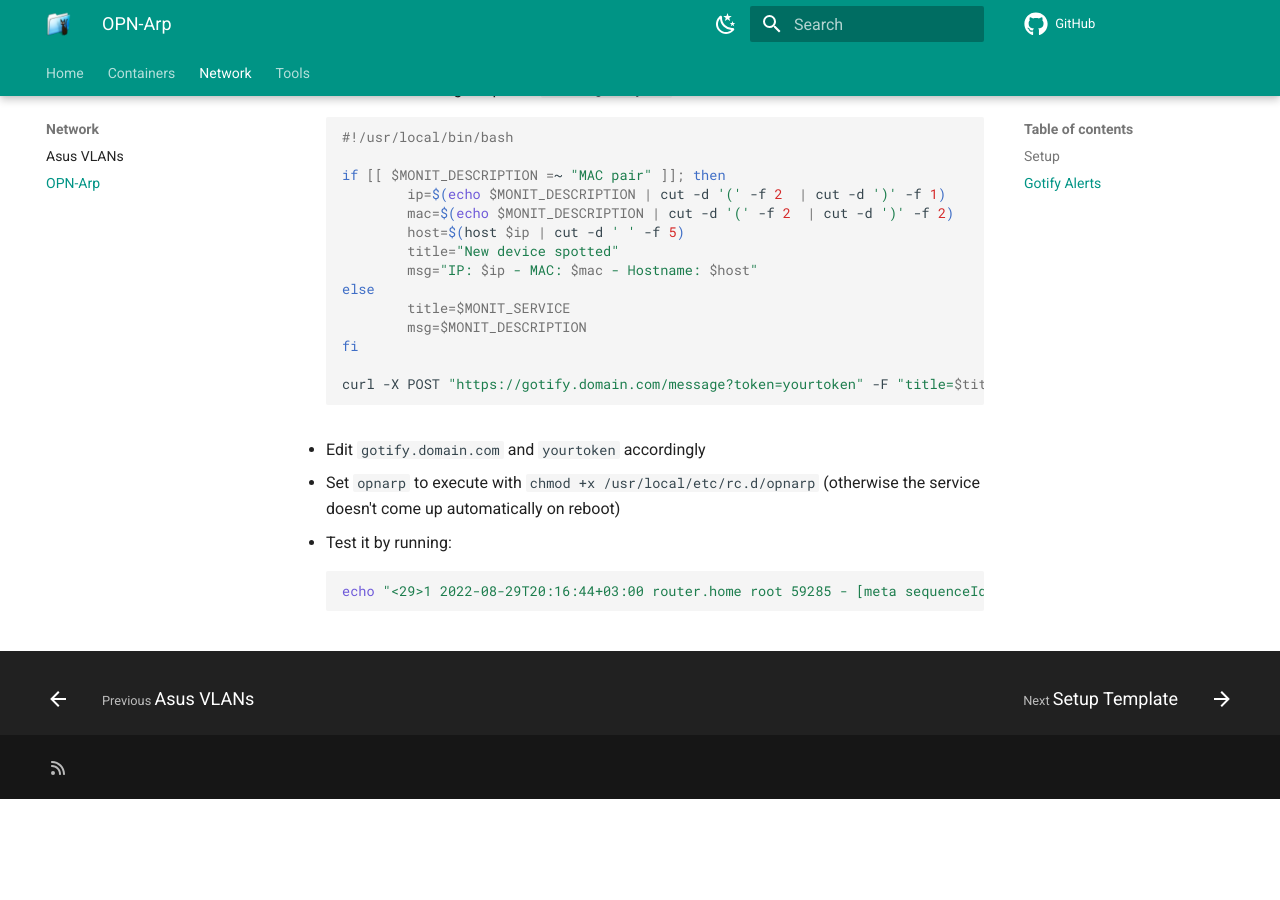
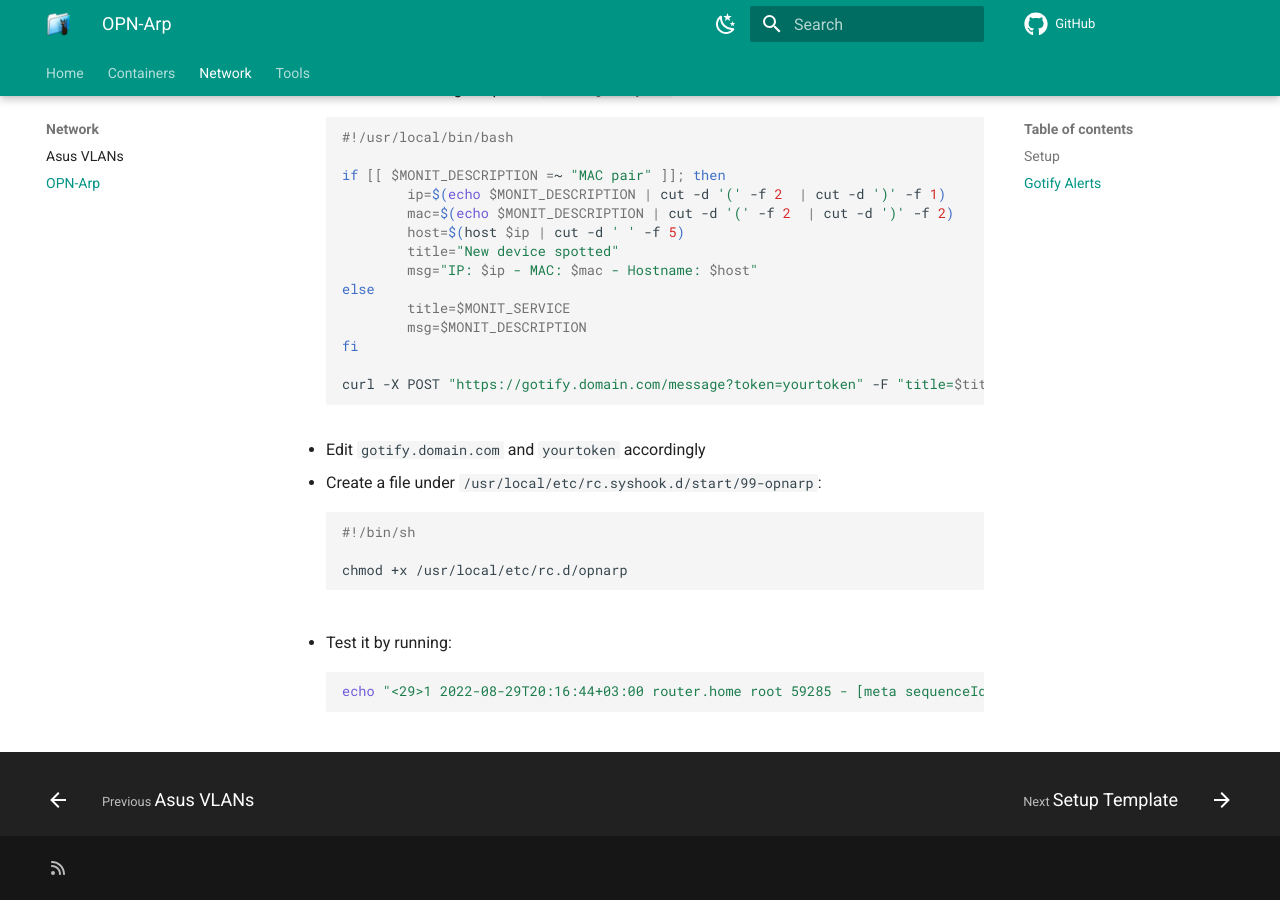
Before and after one commit to quietsy/advanced-configurations, an MkDocs documentation site: the page built from docs/opnarp.md, in a window 1280 px wide and 900 px high, scrolled down 1123 px. Built offline with MkDocs 1.6.1 and Material for MkDocs 9.7.7, drawn with Linux system fonts in a browser that asks for light colours; comment, search, counter and statistics services are not loaded; before the commit the page ends 1922 px from its top, so only the background shows below that.

Commit message:
fix opnarp boot

````diff
--- a/docs/opnarp.md
+++ b/docs/opnarp.md
@@ -47,7 +47,14 @@ OPN-Arp on OPNSense allows you to send alerts when new devices are spotted on th
     ```
 
 - Edit `gotify.domain.com` and `yourtoken` accordingly
-- Set `opnarp` to execute with `chmod +x /usr/local/etc/rc.d/opnarp` (otherwise the service doesn't come up automatically on reboot)
+- Create a file under `/usr/local/etc/rc.syshook.d/start/99-opnarp`:
+
+    ```sh
+    #!/bin/sh
+
+    chmod +x /usr/local/etc/rc.d/opnarp
+    ```
+
 - Test it by running:
 
   ```bash
````
